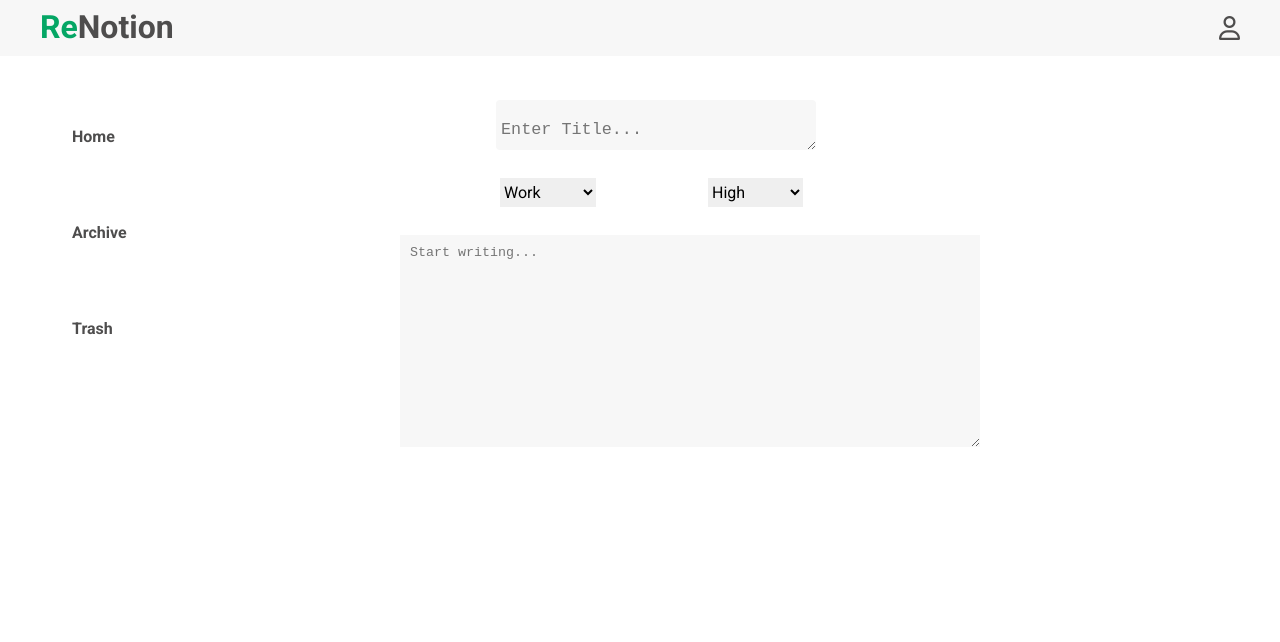
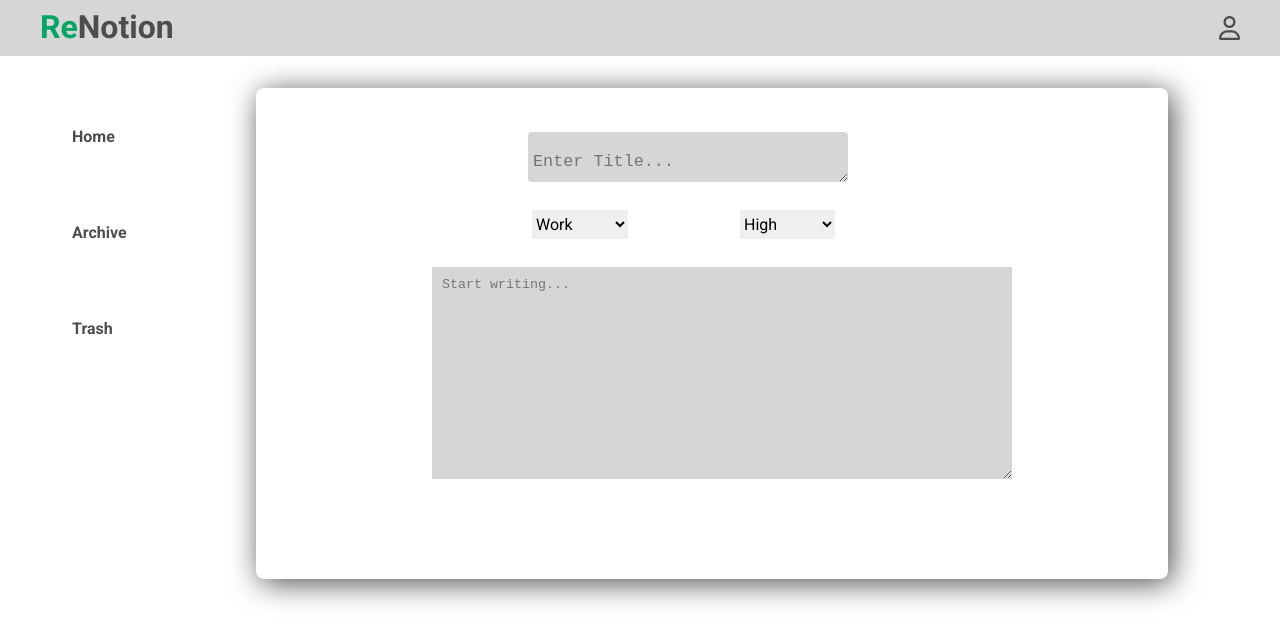
Before and after one commit to Gautam2305/notes_app, a React (Create React App) app: page /home in a window 1280 px wide. Shown: the top 642 px of the page. Built offline with nearby package versions, Linux system fonts and the light colour scheme; what miragejs would draw is missing.

Commit message:
chore: changed sectionBox styling

```diff
--- a/src/App.css
+++ b/src/App.css
@@ -1,6 +1,6 @@
 @import url('https://fonts.googleapis.com/css2?family=Roboto:wght@300;400;700&display=swap');
 #root{
-  --primary-color: #F7F7F7;
+  --primary-color: #d6d6d6;
   --brand-color: #05a665;
   --secondary-color: #bcbcbf;
   --color-1: #eae3e3;
--- a/src/pages/Home.module.css
+++ b/src/pages/Home.module.css
@@ -1,8 +1,11 @@
 .sectionBox{
     display: flex;
     flex-flow: column wrap;
-    padding: 0 10rem;
+    margin: 2rem;
+    padding: 0 10rem 5rem 10rem;
     text-align: center;
+    box-shadow: 4px 4px 30px 0px var(--primary-txt-color);
+    border-radius: 0.5rem;
 }
 .inputsBox{
     display: flex;
```
